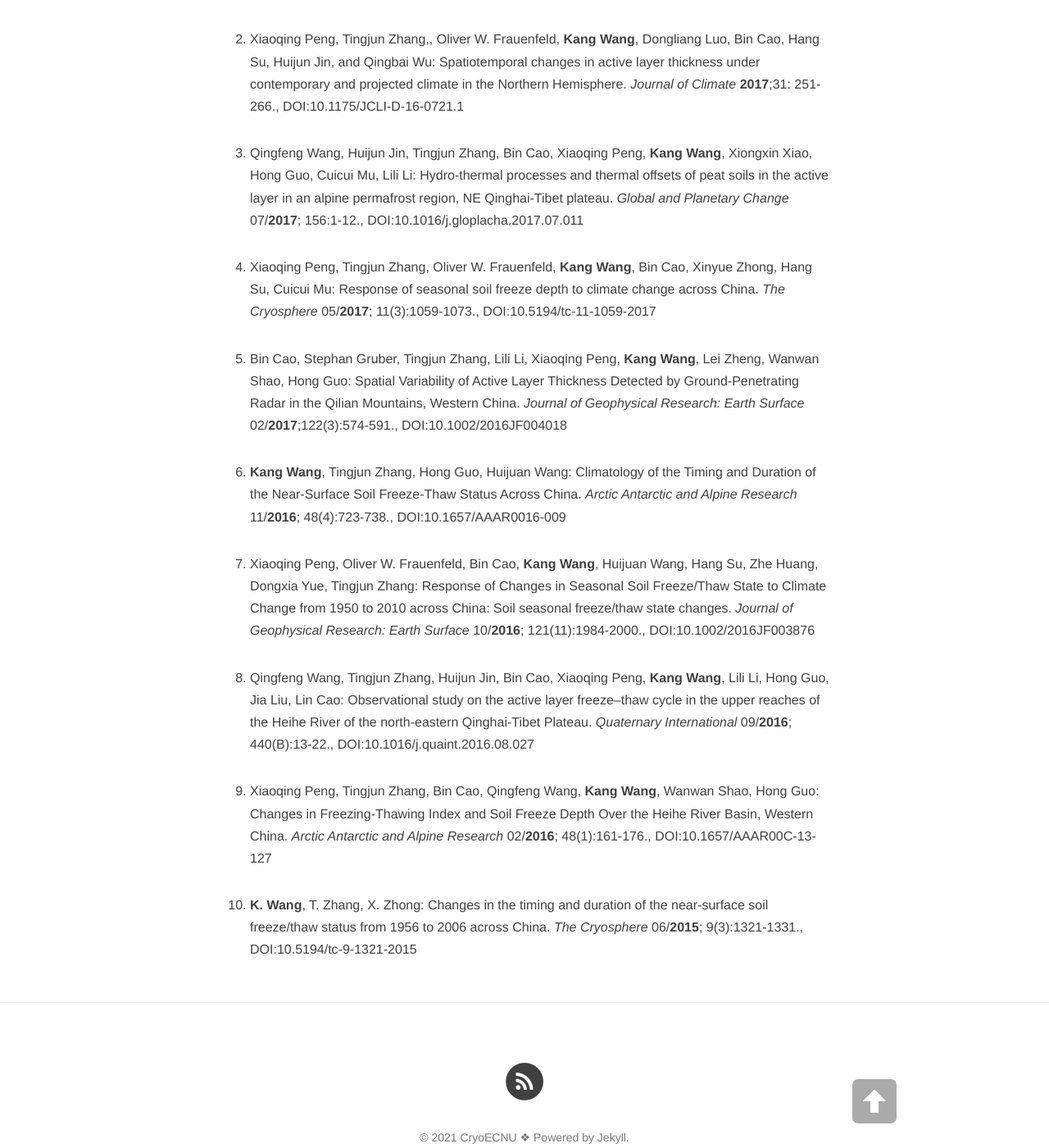
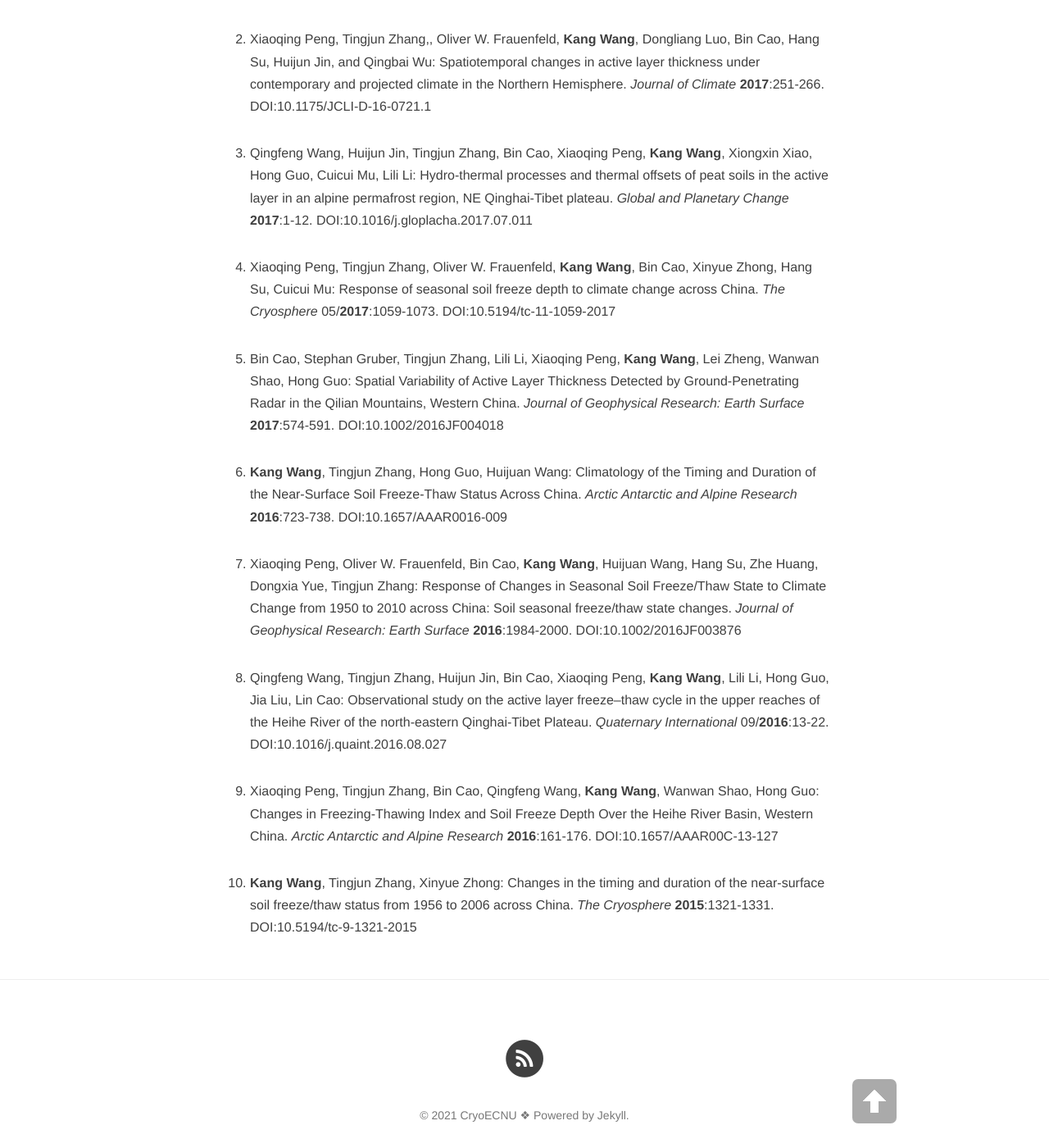
Before and after one commit to CryoECNU/cryoecnu.github.io, a Jekyll site: the page built from publication.md, in a window 1280 px wide and 1400 px high, scrolled down 639 px. Shown: the whole window at 82% size. Built offline with Jekyll 4.4.1, drawn with Linux system fonts in a browser that asks for light colours; nearby versions of some CDN libraries; some of the changed text lies outside the part shown.

Commit message:
Update publication.md

```diff
--- a/publication.md
+++ b/publication.md
@@ -9,23 +9,50 @@
 
 1. **Kang Wang**, Tingjun Zhang, Xiangdong Zhang, Gary D. Clow, Elchin E. Jafarov, Irina Overeem, Vladimir Romanovsky, Xiaoqing Peng, Bin Cao:
 Continuously Amplified Warming in the Alaskan Arctic: Implications for Estimating Global Warming Hiatus.
-*Geophysical Research Letters* 08/**2017**;44:9029-9038.,
+*Geophysical Research Letters* **2017**:9029-9038.
 [DOI:10.1002/2017gl074232](https://doi.org/10.1002/2017gl074232)
 
-1. Xiaoqing Peng, Tingjun Zhang,, Oliver W. Frauenfeld, **Kang Wang**, Dongliang Luo, Bin Cao, Hang Su, Huijun Jin, and Qingbai Wu: Spatiotemporal changes in active layer thickness under contemporary and projected climate in the Northern Hemisphere. *Journal of Climate* **2017**;31: 251-266., [DOI:10.1175/JCLI-D-16-0721.1](https://doi.org/10.1175/JCLI-D-16-0721.1)
+1. Xiaoqing Peng, Tingjun Zhang,, Oliver W. Frauenfeld, **Kang Wang**, Dongliang Luo, Bin Cao, Hang Su, Huijun Jin, and Qingbai Wu:
+Spatiotemporal changes in active layer thickness under contemporary and projected climate in the Northern Hemisphere.
+*Journal of Climate* **2017**:251-266.
+[DOI:10.1175/JCLI-D-16-0721.1](https://doi.org/10.1175/JCLI-D-16-0721.1)
 
-1. Qingfeng Wang, Huijun Jin, Tingjun Zhang, Bin Cao, Xiaoqing Peng, **Kang Wang**, Xiongxin Xiao, Hong Guo, Cuicui Mu, Lili Li: Hydro-thermal processes and thermal offsets of peat soils in the active layer in an alpine permafrost region, NE Qinghai-Tibet plateau. *Global and Planetary Change* 07/**2017**; 156:1-12., [DOI:10.1016/j.gloplacha.2017.07.011](https://doi.org/10.1016/j.gloplacha.2017.07.011)
+1. Qingfeng Wang, Huijun Jin, Tingjun Zhang, Bin Cao, Xiaoqing Peng, **Kang Wang**, Xiongxin Xiao, Hong Guo, Cuicui Mu, Lili Li:
+Hydro-thermal processes and thermal offsets of peat soils in the active layer in an alpine permafrost region, NE Qinghai-Tibet plateau.
+*Global and Planetary Change* **2017**:1-12.
+[DOI:10.1016/j.gloplacha.2017.07.011](https://doi.org/10.1016/j.gloplacha.2017.07.011)
 
-1. Xiaoqing Peng, Tingjun Zhang, Oliver W. Frauenfeld, **Kang Wang**, Bin Cao, Xinyue Zhong, Hang Su, Cuicui Mu: Response of seasonal soil freeze depth to climate change across China. *The Cryosphere* 05/**2017**; 11(3):1059-1073., [DOI:10.5194/tc-11-1059-2017](https://doi.org/10.5194/tc-11-1059-2017)
+1. Xiaoqing Peng, Tingjun Zhang, Oliver W. Frauenfeld, **Kang Wang**, Bin Cao, Xinyue Zhong, Hang Su, Cuicui Mu:
+Response of seasonal soil freeze depth to climate change across China.
+*The Cryosphere* 05/**2017**:1059-1073.
+[DOI:10.5194/tc-11-1059-2017](https://doi.org/10.5194/tc-11-1059-2017)
 
-1. Bin Cao, Stephan Gruber, Tingjun Zhang, Lili Li, Xiaoqing Peng, **Kang Wang**, Lei Zheng, Wanwan Shao, Hong Guo: Spatial Variability of Active Layer Thickness Detected by Ground-Penetrating Radar in the Qilian Mountains, Western China. *Journal of Geophysical Research: Earth Surface* 02/**2017**;122(3):574-591., [DOI:10.1002/2016JF004018](https://doi.org/10.1002/2016JF004018)
+1. Bin Cao, Stephan Gruber, Tingjun Zhang, Lili Li, Xiaoqing Peng, **Kang Wang**, Lei Zheng, Wanwan Shao, Hong Guo:
+Spatial Variability of Active Layer Thickness Detected by Ground-Penetrating Radar in the Qilian Mountains, Western China.
+*Journal of Geophysical Research: Earth Surface* **2017**:574-591.
+[DOI:10.1002/2016JF004018](https://doi.org/10.1002/2016JF004018)
 
-1. **Kang Wang**, Tingjun Zhang, Hong Guo, Huijuan Wang: Climatology of the Timing and Duration of the Near-Surface Soil Freeze-Thaw Status Across China. *Arctic Antarctic and Alpine Research* 11/**2016**; 48(4):723-738., [DOI:10.1657/AAAR0016-009](https://doi.org/10.1657/AAAR0016-009)
+1. **Kang Wang**, Tingjun Zhang, Hong Guo, Huijuan Wang:
+Climatology of the Timing and Duration of the Near-Surface Soil Freeze-Thaw Status Across China.
+*Arctic Antarctic and Alpine Research* **2016**:723-738.
+[DOI:10.1657/AAAR0016-009](https://doi.org/10.1657/AAAR0016-009)
 
-1. Xiaoqing Peng, Oliver W. Frauenfeld, Bin Cao, **Kang Wang**, Huijuan Wang, Hang Su, Zhe Huang, Dongxia Yue, Tingjun Zhang: Response of Changes in Seasonal Soil Freeze/Thaw State to Climate Change from 1950 to 2010 across China: Soil seasonal freeze/thaw state changes. *Journal of Geophysical Research: Earth Surface* 10/**2016**; 121(11):1984-2000., [DOI:10.1002/2016JF003876](https://doi.org/10.1002/2016JF003876)
+1. Xiaoqing Peng, Oliver W. Frauenfeld, Bin Cao, **Kang Wang**, Huijuan Wang, Hang Su, Zhe Huang, Dongxia Yue, Tingjun Zhang:
+Response of Changes in Seasonal Soil Freeze/Thaw State to Climate Change from 1950 to 2010 across China: Soil seasonal freeze/thaw state changes.
+*Journal of Geophysical Research: Earth Surface* **2016**:1984-2000.
+[DOI:10.1002/2016JF003876](https://doi.org/10.1002/2016JF003876)
 
-1. Qingfeng Wang, Tingjun Zhang, Huijun Jin, Bin Cao, Xiaoqing Peng, **Kang Wang**, Lili Li, Hong Guo, Jia Liu, Lin Cao: Observational study on the active layer freeze–thaw cycle in the upper reaches of the Heihe River of the north-eastern Qinghai-Tibet Plateau. *Quaternary International* 09/**2016**; 440(B):13-22., [DOI:10.1016/j.quaint.2016.08.027](https://doi.org/10.1016/j.quaint.2016.08.027)
+1. Qingfeng Wang, Tingjun Zhang, Huijun Jin, Bin Cao, Xiaoqing Peng, **Kang Wang**, Lili Li, Hong Guo, Jia Liu, Lin Cao:
+Observational study on the active layer freeze–thaw cycle in the upper reaches of the Heihe River of the north-eastern Qinghai-Tibet Plateau.
+*Quaternary International* 09/**2016**:13-22.
+[DOI:10.1016/j.quaint.2016.08.027](https://doi.org/10.1016/j.quaint.2016.08.027)
 
-1. Xiaoqing Peng, Tingjun Zhang, Bin Cao, Qingfeng Wang, **Kang Wang**, Wanwan Shao, Hong Guo: Changes in Freezing-Thawing Index and Soil Freeze Depth Over the Heihe River Basin, Western China. *Arctic Antarctic and Alpine Research* 02/**2016**; 48(1):161-176., [DOI:10.1657/AAAR00C-13-127](https://doi.org/10.1657/AAAR00C-13-127)
+1. Xiaoqing Peng, Tingjun Zhang, Bin Cao, Qingfeng Wang, **Kang Wang**, Wanwan Shao, Hong Guo:
+Changes in Freezing-Thawing Index and Soil Freeze Depth Over the Heihe River Basin, Western China.
+*Arctic Antarctic and Alpine Research* **2016**:161-176.
+[DOI:10.1657/AAAR00C-13-127](https://doi.org/10.1657/AAAR00C-13-127)
 
-1. **K. Wang**, T. Zhang, X. Zhong: Changes in the timing and duration of the near-surface soil freeze/thaw status from 1956 to 2006 across China. *The Cryosphere* 06/**2015**; 9(3):1321-1331., [DOI:10.5194/tc-9-1321-2015](https://doi.org/10.5194/tc-9-1321-2015)
+1. **Kang Wang**, Tingjun Zhang, Xinyue Zhong:
+Changes in the timing and duration of the near-surface soil freeze/thaw status from 1956 to 2006 across China.
+*The Cryosphere* **2015**:1321-1331.
+[DOI:10.5194/tc-9-1321-2015](https://doi.org/10.5194/tc-9-1321-2015)
```
